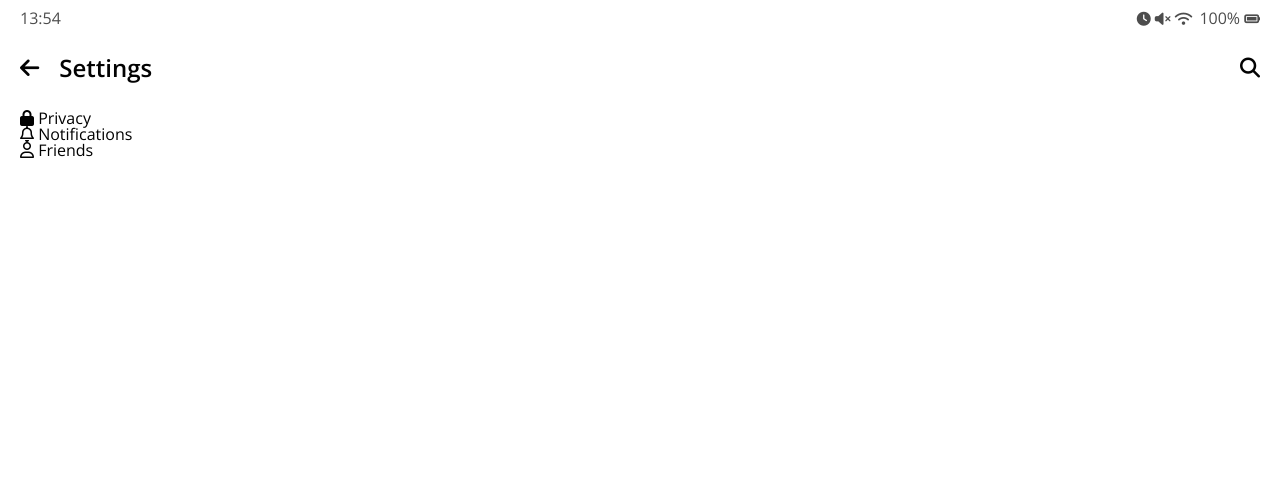
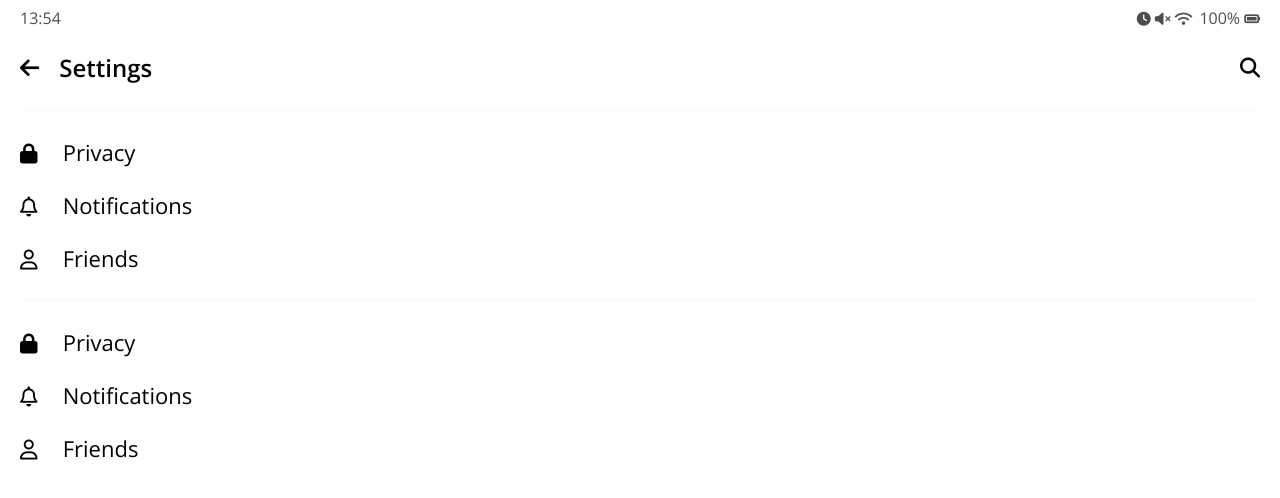
Before and after one commit to Leeharim-korean/kakao-clone-v2, a plain HTML site: page settings.html in a window 1280 px wide. Drawn offline with nearby package versions, Linux system fonts and the light colour scheme.

Commit message:
#7.11 Settings Screen

```diff
--- /dev/null
+++ b/css/settings.css
@@ -0,0 +1,22 @@
+.settings .settings__sections {
+  border-top: 1px solid #f7f7f7;
+  padding: 30px 0px;
+}
+
+.settings__setting .settings__icon {
+  font-size: 20px;
+  margin-right: 20px;
+}
+
+.settings__setting .settings__title {
+  font-size: 22px;
+  font-weight: 300;
+}
+
+.settings .settings__setting {
+  margin-bottom: 30px;
+}
+
+.settings .settings__setting:last-child {
+  margin-bottom: 0px;
+}
--- a/css/styles.css
+++ b/css/styles.css
@@ -1,4 +1,4 @@
-@import url("https://fonts.googleapis.com/css2?family=Open+Sans:wght@400;600&display=swap");
+@import url("https://fonts.googleapis.com/css2?family=Open+Sans:wght@300;400;600&display=swap");
 @import "reset.css";
 @import "status-bar.css";
 @import "header.css";
@@ -7,6 +7,7 @@
 @import "friends.css";
 @import "find.css";
 @import "more.css";
+@import "settings.css";
 
 * {
   box-sizing: border-box;
--- a/settings.html
+++ b/settings.html
@@ -61,6 +61,28 @@
           </li>
         </ul>
       </section>
+      <section class="settings__sections">
+        <ul class="settings__list">
+          <li class="settings__setting">
+            <span class="settings__icon">
+              <i class="fas fa-lock"></i>
+            </span>
+            <span class="settings__title">Privacy</span>
+          </li>
+          <li class="settings__setting">
+            <span class="settings__icon">
+              <i class="far fa-bell"></i>
+            </span>
+            <span class="settings__title">Notifications</span>
+          </li>
+          <li class="settings__setting">
+            <span class="settings__icon">
+              <i class="far fa-user"></i>
+            </span>
+            <span class="settings__title">Friends</span>
+          </li>
+        </ul>
+      </section>
     </main>
   </body>
 </html>
```
